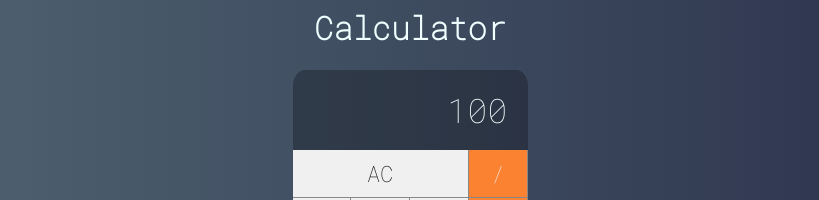
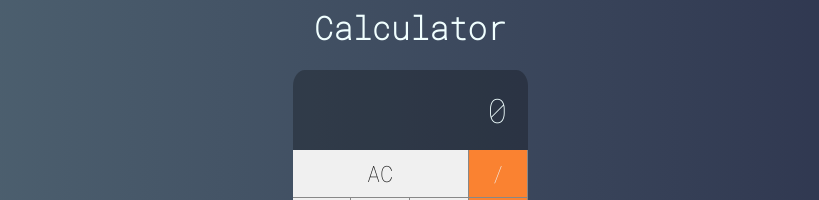
Before and after one commit to JonathanPalma-code/Calculator, a React (Create React App) app: page / in a window 1280 px wide. Shown: the part 221-421 px from the top of the page, without its empty margins (230-1049 px from the left). Built offline with nearby package versions, Linux system fonts and the light colour scheme.

Commit message:
chore: add display the numbers into the calculator screen when clicked

```diff
--- a/src/main/Calculator.jsx
+++ b/src/main/Calculator.jsx
@@ -4,7 +4,18 @@ import './Calculator.css';
 import Button from '../components/Button';
 import Display from '../components/Display';
 
+// an object to use whenever you press AC
+const initialState = {
+  displayValue: '0',
+  clearDisplay: false,
+  operation: null,
+  values: [0, 0],
+  current: 0
+};
+
 export default class Calculator extends Component {
+
+  state = {...initialState};
 
   constructor(props) {
     super(props);
@@ -14,7 +25,7 @@ export default class Calculator extends Component {
   }
 
   clearMemory() {
-    console.log('Clean')
+    this.setState({...initialState});
   }
 
   setOperation(operation) {
@@ -22,13 +33,27 @@ export default class Calculator extends Component {
   }
 
   addDigit(number) {
-    console.log(number);
+    // To make sure that the user doesn't implement two or more dots
+    if (number === '.' && this.state.displayValue.includes('.')) {
+      return;
+    }
+
+    // clear display whenever the conditions is true
+    const clearDisplay = this.state.displayValue === '0' ||
+      this.state.clearDisplay;
+    // need to clear the display will be empty otherwise it will display the value
+    const currentValue = clearDisplay ? '' : this.state.displayValue;
+
+    const displayValue = currentValue + number;
+
+    // display the state on the screen display
+    this.setState({displayValue, clearDisplay: false});
   }
 
   render() {
     return (
       <div className='Calculator'>
-        <Display value={100}></Display>
+        <Display value={this.state.displayValue}></Display>
         <Button label="AC" click={this.clearMemory} triple/>
         <Button label="/" click={this.setOperation} operation/>
         <Button label="7" click={this.addDigit} />
@@ -44,7 +69,7 @@ export default class Calculator extends Component {
         <Button label="3" click={this.addDigit} />
         <Button label="+" click={this.setOperation} operation/>
         <Button label="0" click={this.addDigit} double/>
-        <Button label="." />
+        <Button label="." click={this.addDigit}/>
         <Button label="=" click={this.setOperation} operation/>
       </div>
     )
```
Also changed, not shown: src/components/Button.css (line endings or trailing spaces).
